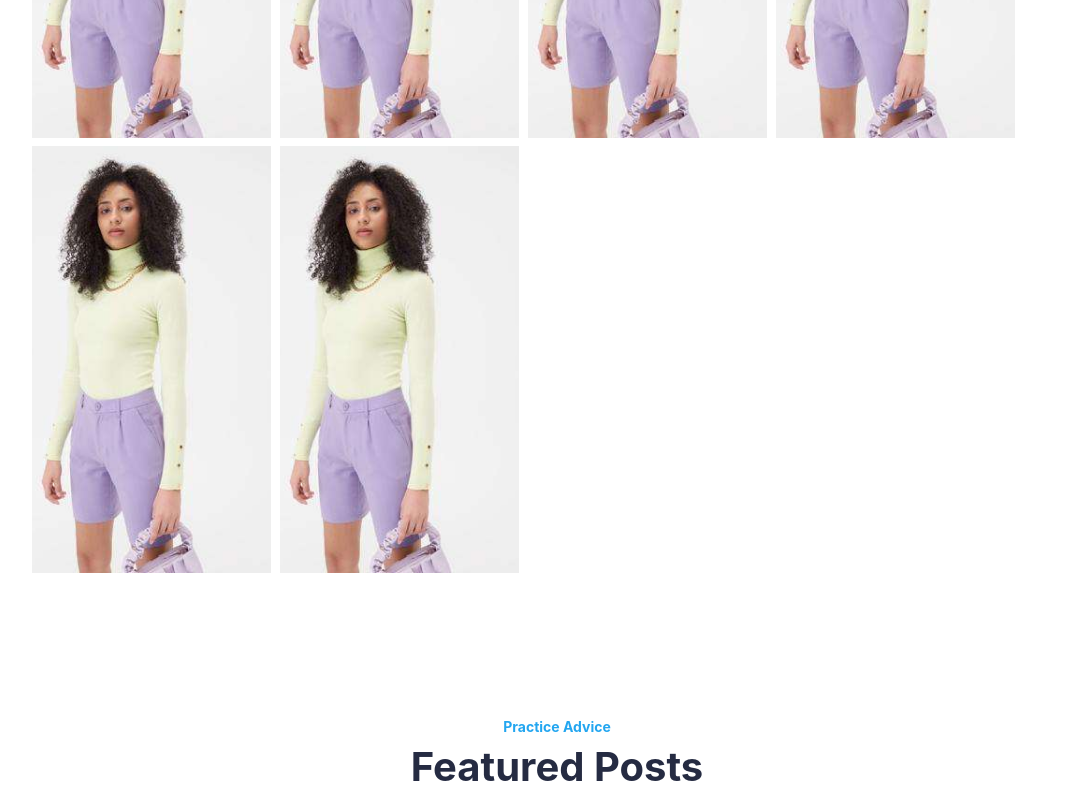
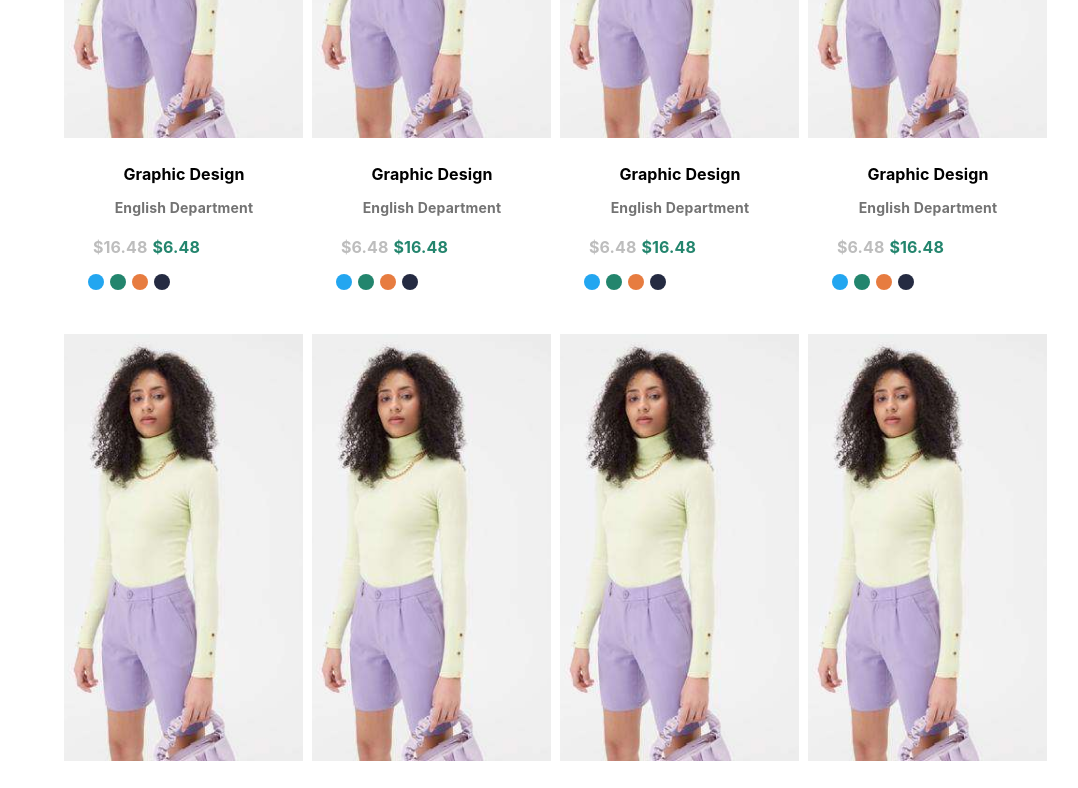
Before and after one commit to deniz244/e-commerce, a React (Create React App) app: page / in a window 1280 px wide. Shown: the part 2080-2868 px from the top of the page, without its empty margins (83-1161 px from the left). Built offline with nearby package versions, Linux system fonts and the light colour scheme.

Commit message:
bestseller + footer

```diff
--- a/src/components/homeComps/BestsellerProducts.js
+++ b/src/components/homeComps/BestsellerProducts.js
@@ -1,4 +1,5 @@
 import React from "react";
+import { Link } from "react-router-dom";
 
 import { products } from "../../data/products";
 
@@ -22,11 +23,35 @@ export default function BestsellerProducts() {
 
         {/*ProductCard */}
 
-        <div className="flex items-start gap-[30px] ">
-          <div className="flex flex-wrap gap-2">
+        <div className="flex items-start  ">
+          <div className="flex flex-wrap gap-2 pl-8">
             {products.map((product) => (
-              <div className="w-60 h-[427px] gap-4">
-                <img src={product.image} alt="best seller1"></img>
+              <div>
+                <div className="w-60 h-[427px] gap-[30px]">
+                  <img src={product.image} alt="best seller1"></img>
+                </div>
+                <div className="flex flex-col pb-9 pt-6 pl-6 pr-6 items-stretch gap-2.5">
+                  <h5 className="font-['Montserrat', sans-serif] text-center text-base font-bold leading-6 tracking-[0.1px]">
+                    {product.title}
+                  </h5>
+                  <Link className="font-['Montserrat', sans-serif] text-[#737373] text-center text-sm font-bold leading-6 tracking-[0.2px]">
+                    English Department
+                  </Link>
+                  <div className="flex items-start gap-[5px] pt-[5px] pb-[5px] pl-[5px] pr-[3px]">
+                    <h5 className="font-['Montserrat', sans-serif] text-[#BDBDBD] text-base font-bold text-center leading-6 tracking-[0.1px]">
+                      ${product.oldPrice}
+                    </h5>
+                    <h5 className="font-['Montserrat', sans-serif] text-[#23856D] text-base font-bold text-center leading-6 tracking-[0.1px]">
+                      ${product.price}
+                    </h5>
+                  </div>
+                  <div className="flex gap-[6.08px]">
+                    <button className="bg-[#23A6F0] w-4 h-4 rounded-full"></button>
+                    <button className="bg-[#23856D] w-4 h-4 rounded-full"></button>
+                    <button className="bg-[#E77C40] w-4 h-4 rounded-full"></button>
+                    <button className="bg-[#252B42] w-4 h-4 rounded-full"></button>
+                  </div>
+                </div>
               </div>
             ))}
             <div className=""></div>
--- a/src/data/products.js
+++ b/src/data/products.js
@@ -4,8 +4,8 @@ export const products = [
     id: 1,
     image: bestseller1,
     title: "Graphic Design",
-    price: "16.48",
-    oldPrice: "6.48",
+    price: "6.48",
+    oldPrice: "16.48",
     department: "Electronics",
   },
   {
@@ -14,7 +14,7 @@ export const products = [
     title: "Graphic Design",
     price: "16.48",
     oldPrice: "6.48",
-    department: "Electronics",
+    department: "English Department",
   },
   {
     id: 3,
@@ -48,4 +48,20 @@ export const products = [
     oldPrice: "6.48",
     department: "Electronics",
   },
+  {
+    id: 7,
+    image: bestseller1,
+    title: "Graphic Design",
+    price: "16.48",
+    oldPrice: "6.48",
+    department: "Electronics",
+  },
+  {
+    id: 8,
+    image: bestseller1,
+    title: "Graphic Design",
+    price: "16.48",
+    oldPrice: "6.48",
+    department: "Electronics",
+  },
 ];
```
Also changed, not shown: src/layout/Footer.js (+2 -5 lines).
